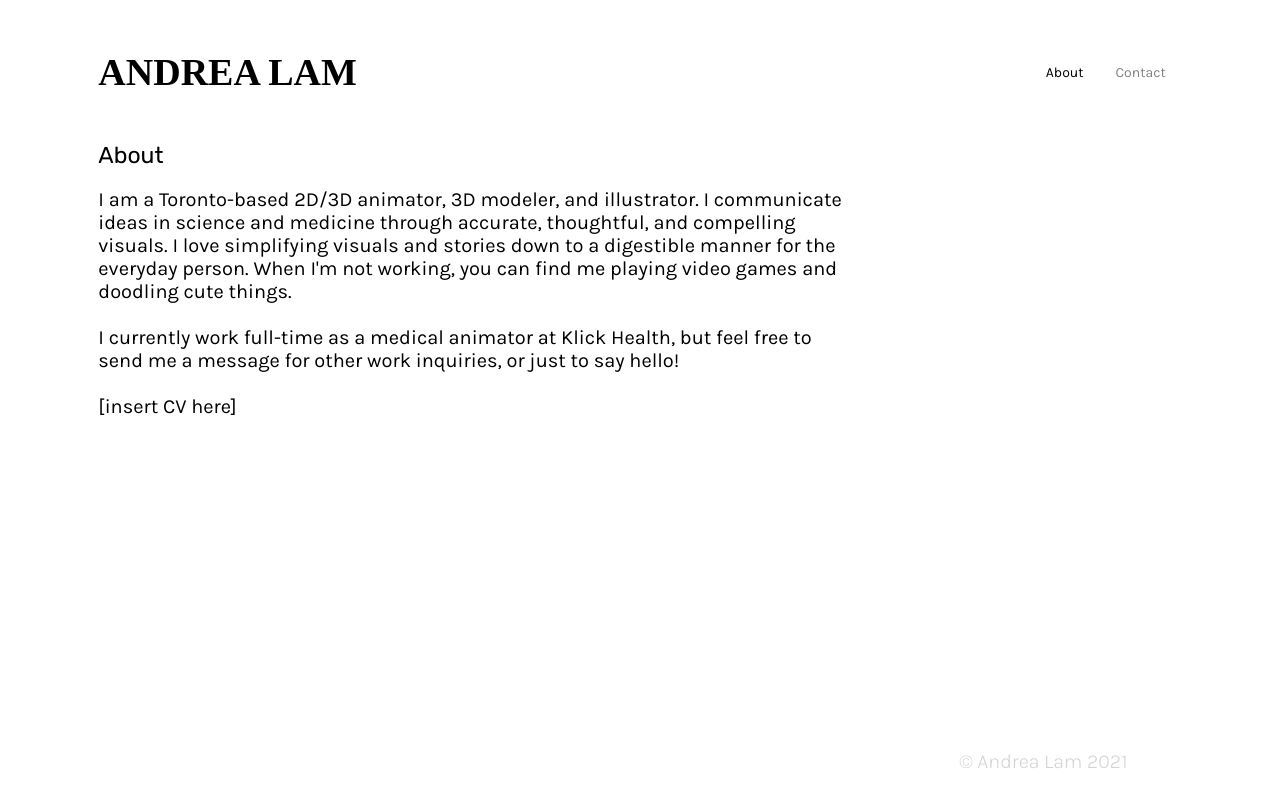
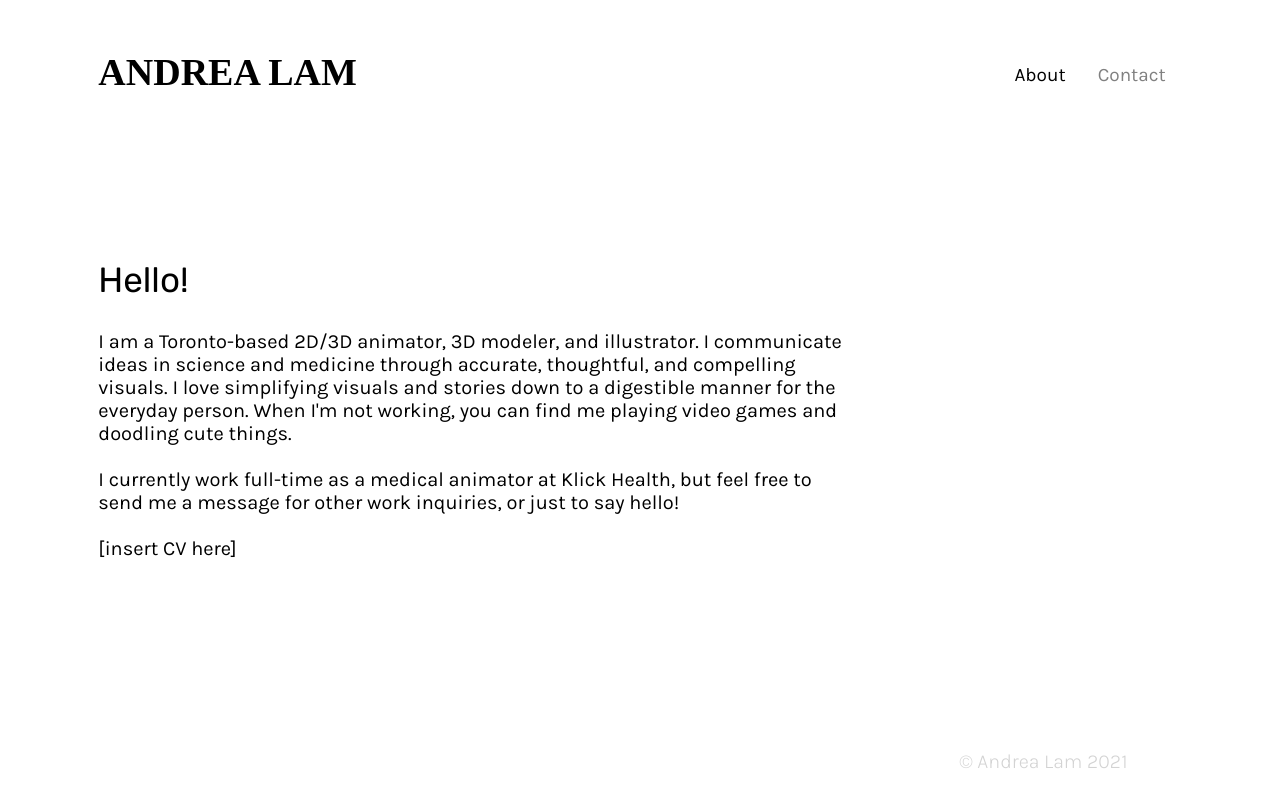
Before and after one commit to lamdrea/website, a plain HTML site: page about.html in a window 1280 px wide. Drawn offline with Linux system fonts and the light colour scheme; a web font is replaced by a local one.

Commit message:
font size changes

```diff
--- a/about.html
+++ b/about.html
@@ -18,7 +18,7 @@
         <script>insertHeader("about");</script>
         <div class="contentWrapper">
             <div class="content">
-                <h2>About</h2>
+                <h2>Hello!</h2>
                 I am a Toronto-based 2D/3D animator, 3D modeler, and illustrator. I communicate ideas in science and medicine through accurate, thoughtful, and compelling visuals.
                 I love simplifying visuals and stories down to a digestible manner for the everyday person. When I'm not working, you can find me playing video games and doodling cute things.
                 <br><br>
--- a/css/main.css
+++ b/css/main.css
@@ -39,6 +39,7 @@ body {
     /* margin-bottom: 1%; */
     /* width: 100%; */
     width: 750px;
+    margin-top:10%;
     /* border-style: solid; */
 }
 
@@ -102,7 +103,7 @@ header {
 }
 
 h2 {
-    font-size: 23px;
+    font-size: 35px;
     font-family: 'Rubik';
     font-weight: 300;
 }
@@ -159,7 +160,7 @@ footer {
     text-align: center;
     padding: 14px 16px;
     text-decoration: none;
-    font-size: 14px;
+    font-size: 19px;
     /* this allows us to vertically align title text */
     margin: 30px 0px;
 }
```
